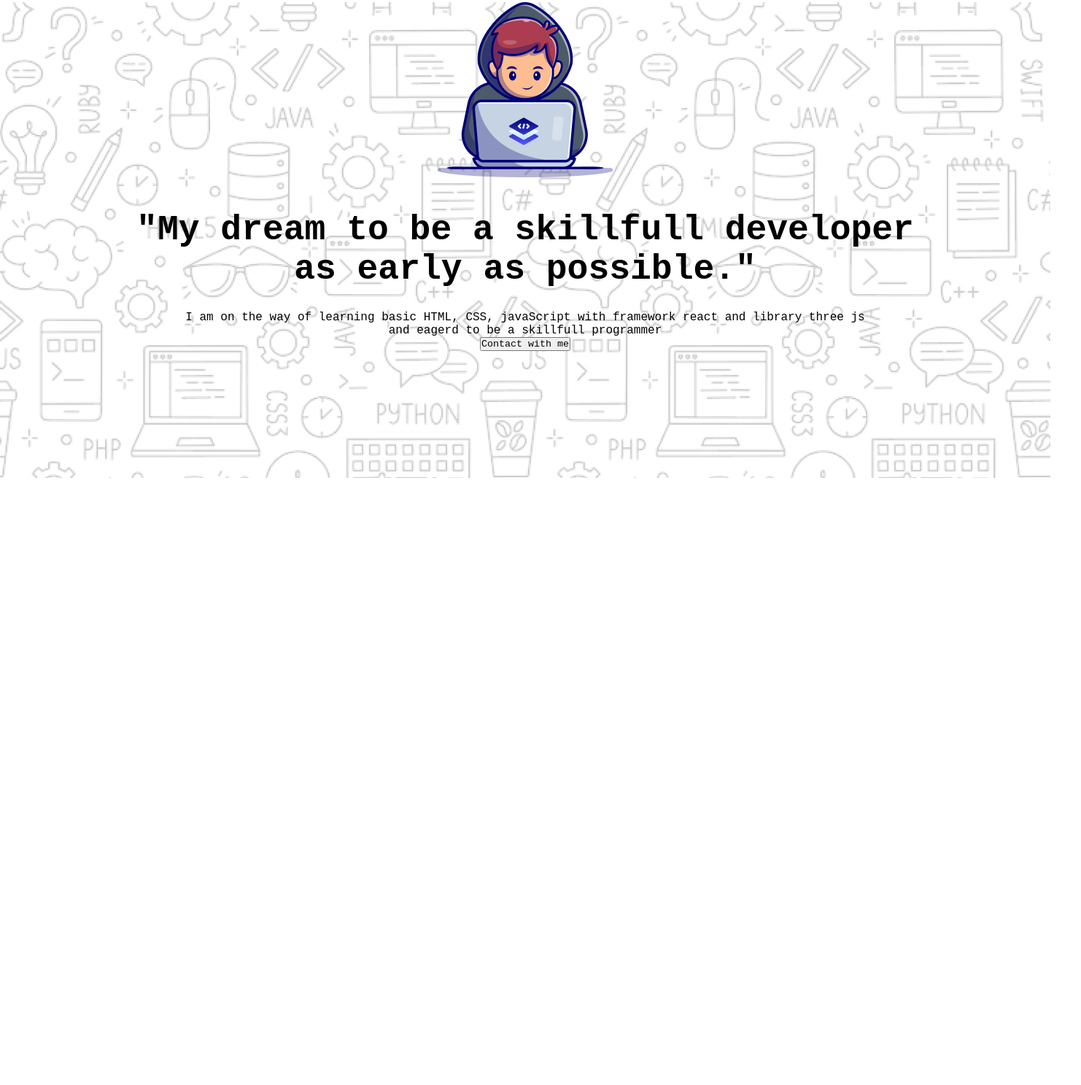
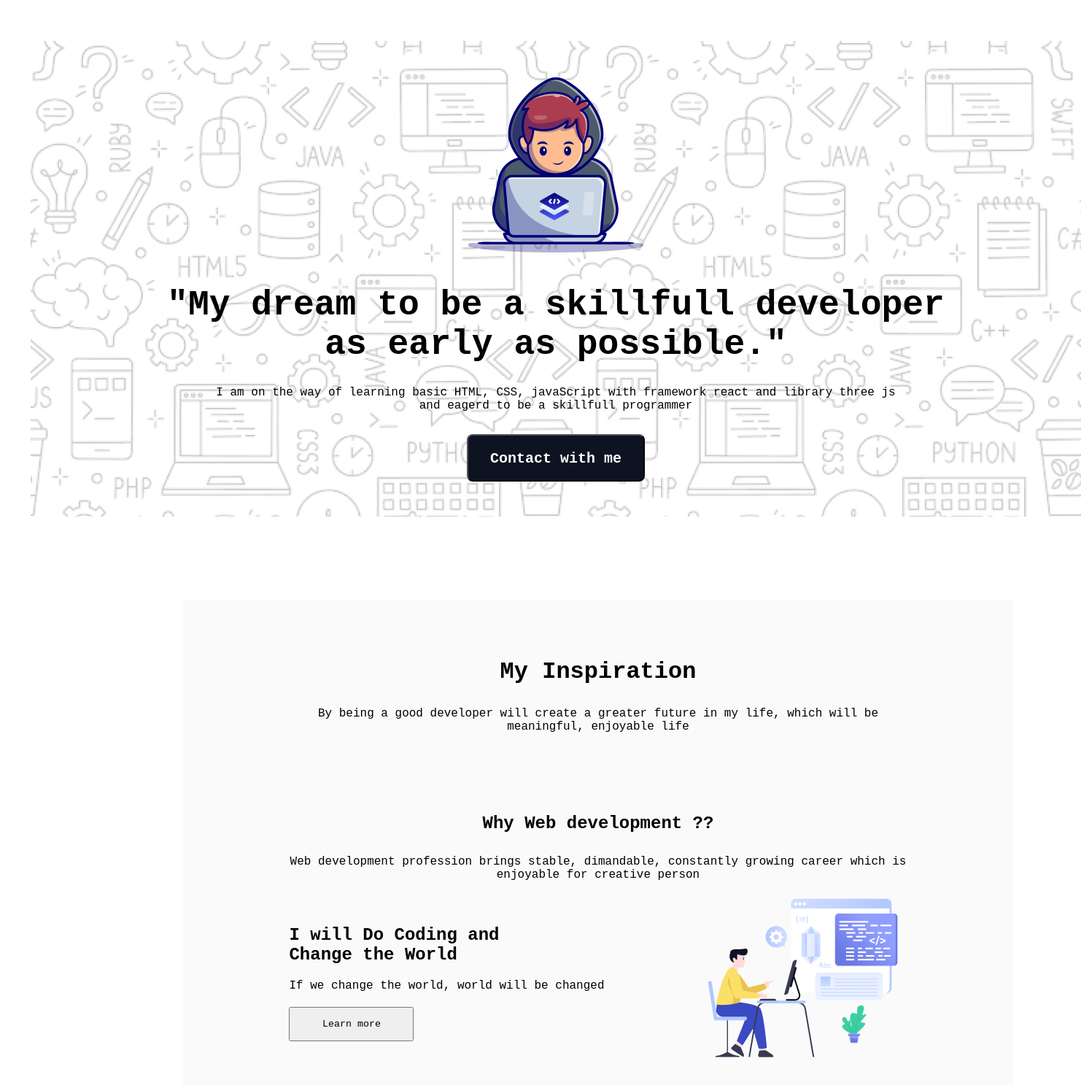
Before and after one commit to AlAmin8938/hero-assignment-1, a plain HTML site: page index.html in a window 1280 px wide. Shown: the part 47-1534 px from the top of the page at 73% size, 1482 px wide, since content can reach past the window. Before the commit the page ends 800 px from the top, so only its background shows below. Drawn offline with Linux system fonts and the light colour scheme; a web font is replaced by a local one.

Commit message:
added middle parts

```diff
--- a/index.html
+++ b/index.html
@@ -14,10 +14,33 @@
             <div class="banner-description">
                 <h1>"My dream to be a skillfull developer <br> as early as possible."</h1>
                 <p class="paragraph-text">I am on the way of learning basic HTML, CSS, javaScript with framework react and library three js <br> and eagerd to be a skillfull programmer</p>
-                <button id="scrollBtn">Contact with me</button>
+                <button class="scrollBtn">Contact with me</button>
             </div>
         </div>
     </div>
 </section>
+
+<section class="middle">
+  <div class="inspiration-part">
+    <h2>My Inspiration</h2>
+    <p>By being a good developer will create a greater future in my life, which will be meaningful, enjoyable life </p>
+  </div>
+
+  <div class="main-title">
+    <h2>Why Web development ??</h2>
+    <p>Web development profession brings stable, dimandable, constantly growing career which is enjoyable for creative person </p>
+  </div>
+  <div class="middle-1">
+  <div class="middle-1-des">
+    <h2 > I will Do Coding and <br> Change the World</h2>
+    <p> If we change the world, world will be changed</p>
+    <button class="general-button">Learn more</button>
+  </div>
+
+  <div>
+    <img src="assets/Layer_1.png" alt="">
+  </div>
+</div>
+</section>
 </body>
 </html>
--- a/stylesheet/style.css
+++ b/stylesheet/style.css
@@ -11,18 +11,20 @@
   background-image: url("../assets/Hero-bg.png");
   width: 1440px;
   height: 652px;
-  margin-top: 50px;
+  margin: 103px 42px 114px 42px;
 
 }
 
 .banner{
   display: flex;
-  justify-content: center;
+  flex-direction: column;
   align-items: center;
-  text-align: center;
+text-align: center;
+
 }
 
 .hero-bg img{
+  margin-top: 50px;
   margin-bottom: 40px ;
 }
 .banner-description h1{
@@ -33,3 +35,90 @@
 .paragraph-text{
 color: 0D1321;
 }
+
+.banner-description button{
+  width: 244px;
+  height: 65px;
+  background-color: #0D1321;
+  color:#FFFFFF;
+  padding: 20px;
+  border-radius: 8px;
+  font-weight: 600;
+  font-size: 20px;
+}
+.banner-description p{
+  margin-bottom: 30px;
+}
+
+/*Middle Part*/
+
+.middle{
+  width: 1140px;
+  margin-left: 250px;
+  margin-right: 192px;
+  padding: 80px 97px;
+  background-color: rgba(13, 19, 33, 0.02);
+  display: flex;
+  flex-direction: column;
+  align-items: center;
+  justify-content: center;
+
+}
+
+.inspiration-part{
+
+  width: 852px;
+  height: 113px;
+
+
+}
+
+.inspiration-part h2{
+  font-weight: bolder;
+  font-size: 32px;
+  margin-bottom: 30px;
+  text-align: center;
+}
+
+.inspiration-part p{
+  font-size: 16px;
+  text-align: center;
+}
+
+.main-title{
+  width: 852px;
+  height: 113px;
+  text-align: center;
+  margin-top: 100px;
+}
+
+.main-title h2{
+text-align: center;
+margin-bottom: 30px;
+}
+.middle-1{
+  display: flex;
+  justify-content: space-between;
+  gap: 140px;
+  margin-bottom: 40px;
+}
+
+.middle-1-des{
+  margin-left: 0px;
+}
+
+.general-button{
+  width: 171px;
+  height: 47px;
+}
+
+.middle-1-des h2{
+  margin-top: 40px;
+  margin-bottom: 20px;
+  font-weight: bold;
+  font-size: 24px;
+}
+.middle-1-des p{
+  font-size: 16px;
+  margin-bottom: 20px;
+}
```
